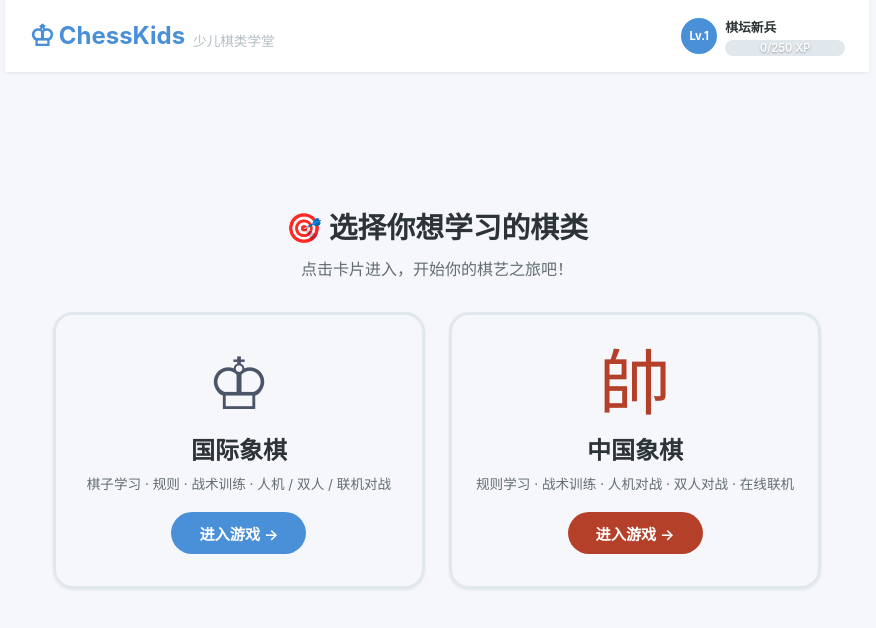
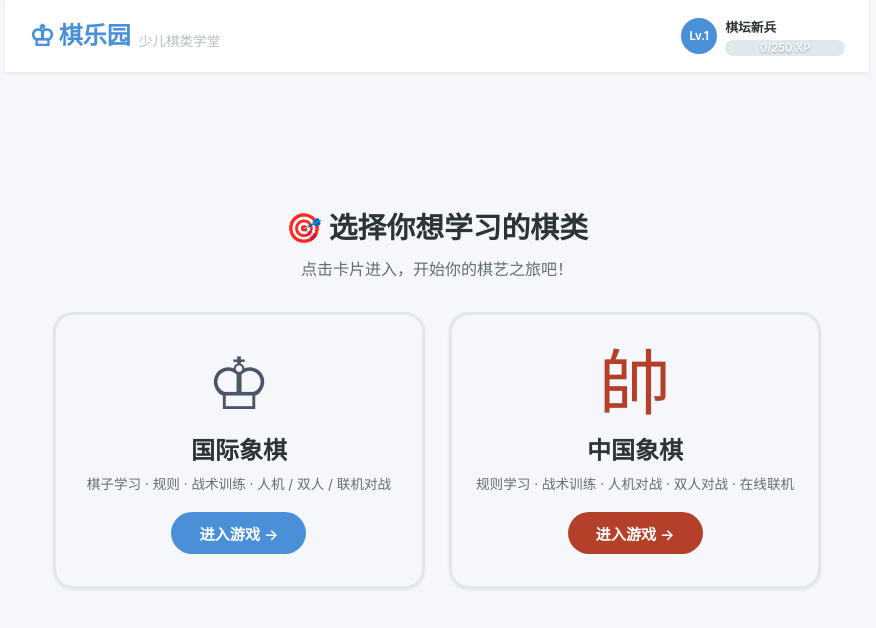
Before and after one commit to hiwebtop2026/chesskids-app, a React (Vite) app: page / in a window 1280 px wide. Shown: the top 628 px of the page, without its empty margins (203-1079 px from the left). Built offline with nearby package versions, Linux system fonts and the light colour scheme.

Commit message:
feat(brand): 应用更名为棋乐园（首页/棋类页标题、页面 title、README）

```diff
--- a/index.html
+++ b/index.html
@@ -6,10 +6,10 @@
     <meta name="viewport" content="width=device-width, initial-scale=1.0, maximum-scale=1.0, user-scalable=no, viewport-fit=cover" />
     <meta name="apple-mobile-web-app-capable" content="yes" />
     <meta name="apple-mobile-status-bar-style" content="black-translucent" />
-    <meta name="apple-mobile-web-app-title" content="ChessKids" />
+    <meta name="apple-mobile-web-app-title" content="棋乐园" />
     <meta name="mobile-web-app-capable" content="yes" />
-    <meta name="description" content="ChessKids 国际象棋少儿学堂 - 面向6-12岁少儿的国际象棋教学APP" />
-    <title>ChessKids - 国际象棋少儿学堂</title>
+    <meta name="description" content="棋乐园 - 面向6-12岁少儿的国际象棋与中国象棋教学APP" />
+    <title>棋乐园 - 少儿棋类学堂</title>
     <!-- CDN importmap 加载，避免本地安装依赖 -->
     <script type="importmap">
     {
--- a/src/App.tsx
+++ b/src/App.tsx
@@ -204,7 +204,7 @@ const App: React.FC = () => {
           <div className="header-left">
             <h1 className="app-title">
               <span className="app-logo">♔</span>
-              ChessKids
+              棋乐园
             </h1>
             <span className="app-subtitle">少儿棋类学堂</span>
           </div>
@@ -268,10 +268,10 @@ const App: React.FC = () => {
         <div className="header-left">
           <h1 className="app-title" onClick={goHome} style={{ cursor: 'pointer' }} title="返回首页">
             <span className="app-logo">{gameType === 'chess' ? '♔' : '帥'}</span>
-            ChessKids
+            棋乐园
           </h1>
           <span className="app-subtitle">
-            {gameType === 'chess' ? '国际象棋少儿学堂' : '中国象棋少儿学堂'}
+            {gameType === 'chess' ? '国际象棋' : '中国象棋'}
           </span>
         </div>
         <div className="header-right">
```
Also changed, not shown: 1 other file (tests, documents, lock files or other folders).
